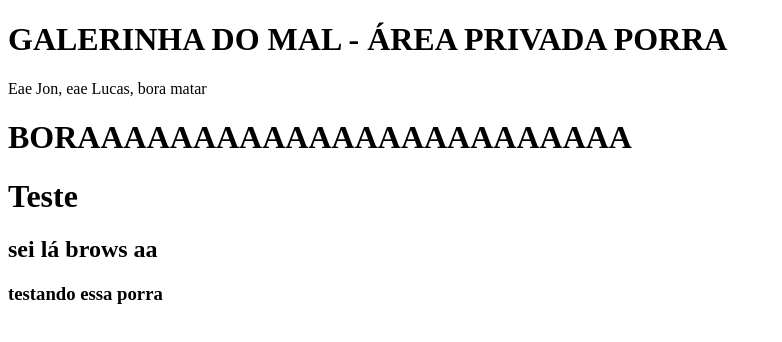
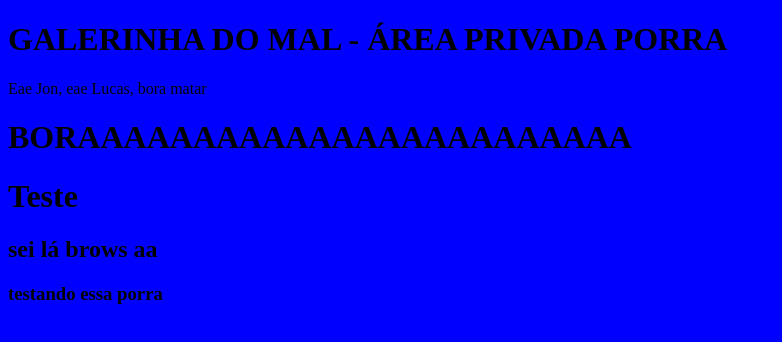
Before and after one commit to gdm1/gdm1.github.io, a plain HTML site: page index.html in a window 1280 px wide. Shown: the whole page, without its empty margins (0-782 px from the left). Drawn offline with Linux system fonts and the light colour scheme.

Commit message:
Atualização

```diff
--- a/index.html
+++ b/index.html
@@ -1,7 +1,12 @@
 <!DOCTYPE html>
 <html>
 <head>
-  <meta charset="UTF-8">
+<meta charset="UTF-8">
+<style type="text/css">
+body{
+		background-color: blue;
+	}
+</style>
 	<title>GDM</title>
 </head>
 <body>
```
